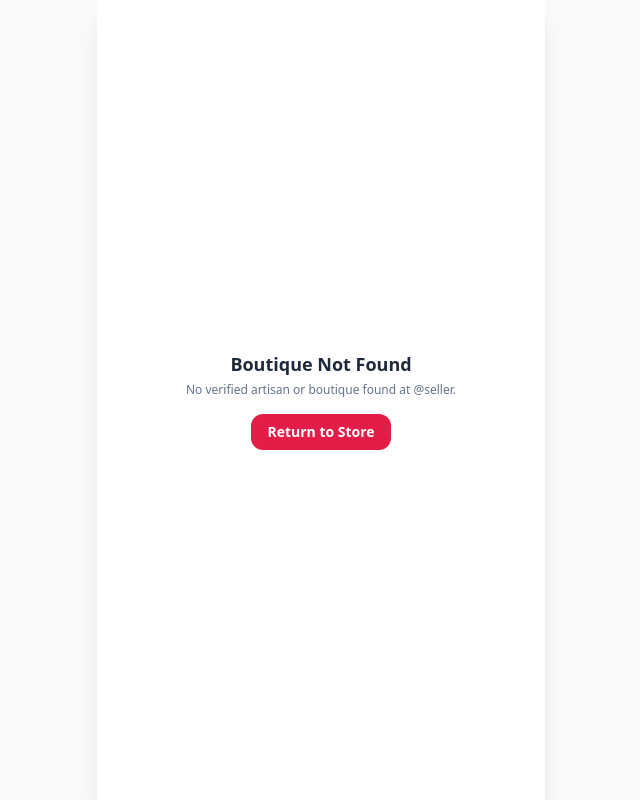
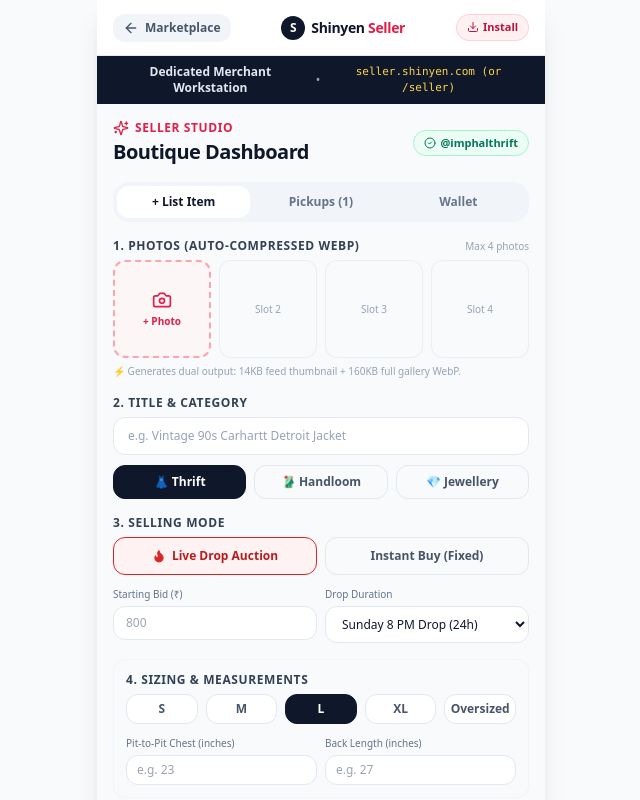
Before and after one commit to lookmaics/shinyen, a Next.js app: page /seller in a window 1280 px wide. Before the commit this address had no page. Shown: the top 800 px of the page, without its empty margins (319-959 px from the left). Built offline with nearby package versions, Linux system fonts and the light colour scheme.

Commit message:
feat(nav): separate seller app into dedicated /seller route and streamline bottom nav to 4 consumer tabs

```diff
--- a/src/app/page.tsx
+++ b/src/app/page.tsx
@@ -10,7 +10,6 @@ import { ProductCard } from "@/components/ProductCard";
 import { AuctionDrawer } from "@/components/AuctionDrawer";
 import { CheckoutDrawer } from "@/components/CheckoutDrawer";
 import { OrdersView } from "@/components/OrdersView";
-import { SellerStudio } from "@/components/SellerStudio";
 import { RiderPortal } from "@/components/RiderPortal";
 import { NavigationBottom, NavTab } from "@/components/NavigationBottom";
 import { FeedbackModal } from "@/components/FeedbackModal";
@@ -31,6 +30,7 @@ import {
   CheckCircle2,
   Package,
   Layers,
+  Store,
 } from "lucide-react";
 
 export default function Home() {
@@ -60,7 +60,6 @@ export default function Home() {
   const tabScrollRef = useRef<Record<NavTab, number>>({
     store: 0,
     drops: 0,
-    sell: 0,
     orders: 0,
     profile: 0,
   });
@@ -69,7 +68,7 @@ export default function Home() {
   useEffect(() => {
     if (typeof window === "undefined") return;
 
-    const validTabs: NavTab[] = ["store", "drops", "sell", "orders", "profile"];
+    const validTabs: NavTab[] = ["store", "drops", "orders", "profile"];
     const initialHash = window.location.hash.replace("#", "") as NavTab;
 
     if (validTabs.includes(initialHash)) {
@@ -332,21 +331,14 @@ export default function Home() {
             </div>
           )}
 
-          {/* TAB 3: SELLER STUDIO (60s Listing) */}
-          {currentTab === "sell" && (
-            <div key="sell" className="tab-enter">
-              <SellerStudio />
-            </div>
-          )}
-
-          {/* TAB 4: ORDERS VIEW (OTP & Tracking) */}
+          {/* TAB 3: ORDERS VIEW (OTP & Real-Time Tracking) */}
           {currentTab === "orders" && (
             <div key="orders" className="tab-enter">
               <OrdersView />
             </div>
           )}
 
-          {/* TAB 5: PROFILE VIEW */}
+          {/* TAB 4: PROFILE VIEW */}
           {currentTab === "profile" && (
             <div key="profile" className="tab-enter p-4 space-y-4 max-w-md mx-auto pb-24">
               <div className="flex items-center gap-3.5 bg-white p-4 rounded-2xl border border-slate-100 shadow-xs">
@@ -364,6 +356,33 @@ export default function Home() {
                   <p className="text-[11px] text-slate-400 mt-0.5">Yaiskul Leirak, Imphal West</p>
                 </div>
               </div>
+
+              {/* Standalone Seller App Gateway */}
+              <Link
+                href="/seller"
+                onClick={() => triggerHaptic(10)}
+                className="group p-4 rounded-2xl bg-gradient-to-r from-slate-900 via-slate-800 to-slate-900 text-white shadow-md flex items-center justify-between hover:shadow-lg transition-all tap-depress border border-slate-700/60"
+              >
+                <div className="flex items-center gap-3">
+                  <div className="w-10 h-10 rounded-xl bg-rose-600/20 border border-rose-500/40 flex items-center justify-center text-rose-400 shrink-0">
+                    <Store className="w-5 h-5" />
+                  </div>
+                  <div>
+                    <div className="flex items-center gap-1.5">
+                      <span className="text-sm font-extrabold text-white">
+                        Launch Shinyen Seller App
+                      </span>
+                      <span className="px-1.5 py-0.5 rounded-full text-[9px] font-bold bg-rose-600 text-white uppercase tracking-wider">
+                        MSME Workstation
+                      </span>
+                    </div>
+                    <p className="text-[11px] text-slate-300 mt-0.5">
+                      60s drop listings • Auto image compression • Dispatch to Lookmai riders
+                    </p>
+                  </div>
+                </div>
+                <ArrowRight className="w-4 h-4 text-slate-400 group-hover:translate-x-1 group-hover:text-white transition-all shrink-0 ml-2" />
+              </Link>
 
               {/* Operational Tools Section */}
               <div className="space-y-2">
--- /dev/null
+++ b/src/app/seller/page.tsx
@@ -0,0 +1,118 @@
+"use client";
+
+import React, { useState, useEffect } from "react";
+import Link from "next/link";
+import { SellerStudio } from "@/components/SellerStudio";
+import { triggerHaptic } from "@/lib/utils";
+import {
+  ArrowLeft,
+  Share2,
+  Download,
+  Sparkles,
+  ShieldCheck,
+  CheckCircle2,
+  Store,
+  ExternalLink,
+} from "lucide-react";
+
+export default function SellerPage() {
+  const [isPwaInstalled, setIsPwaInstalled] = useState(false);
+  const [installPrompt, setInstallPrompt] = useState<any>(null);
+
+  useEffect(() => {
+    // Listen for PWA beforeinstallprompt event
+    const handleBeforeInstall = (e: any) => {
+      e.preventDefault();
+      setInstallPrompt(e);
+    };
+    window.addEventListener("beforeinstallprompt", handleBeforeInstall);
+
+    // Check if running in standalone mode (installed PWA)
+    if (
+      window.matchMedia("(display-mode: standalone)").matches ||
+      (window.navigator as any).standalone === true
+    ) {
+      setIsPwaInstalled(true);
+    }
+
+    return () => {
+      window.removeEventListener("beforeinstallprompt", handleBeforeInstall);
+    };
+  }, []);
+
+  const handleInstallClick = async () => {
+    triggerHaptic(12);
+    if (installPrompt) {
+      installPrompt.prompt();
+      const choice = await installPrompt.userChoice;
+      if (choice.outcome === "accepted") {
+        setIsPwaInstalled(true);
+      }
+      setInstallPrompt(null);
+    } else {
+      // Fallback instruction for iOS Safari / Chrome
+      alert(
+        "To install Shinyen Seller App:\n\n1. Tap the Share button (or browser menu ⋮)\n2. Select 'Add to Home Screen'\n\nThis gives you instant 1-tap camera access and order notifications!"
+      );
+    }
+  };
+
+  return (
+    <div className="ios-page-enter min-h-screen bg-slate-50 flex flex-col">
+      {/* Top Standalone Seller Header Bar */}
+      <header className="sticky top-0 z-40 bg-white/95 backdrop-blur-md border-b border-slate-200/80 px-4 pt-safe h-header-safe flex items-center justify-between shadow-xs">
+        <Link
+          href="/"
+          onClick={() => triggerHaptic(8)}
+          className="flex items-center gap-1.5 text-xs font-bold text-slate-600 hover:text-slate-900 tap-depress py-1.5 px-2.5 rounded-xl bg-slate-100 hover:bg-slate-200 transition-colors"
+        >
+          <ArrowLeft className="w-4 h-4" />
+          <span>Marketplace</span>
+        </Link>
+
+        {/* Center Title Badge */}
+        <div className="flex items-center gap-1.5">
+          <div className="w-6 h-6 rounded-lg bg-slate-900 text-white flex items-center justify-center font-black text-xs shadow-xs">
+            S
+          </div>
+          <span className="text-sm font-black text-slate-900 tracking-tight">
+            Shinyen <span className="text-rose-600">Seller</span>
+          </span>
+        </div>
+
+        {/* PWA Home Screen Install Button */}
+        {!isPwaInstalled ? (
+          <button
+            onClick={handleInstallClick}
+            className="flex items-center gap-1 text-[11px] font-bold text-rose-700 bg-rose-50 border border-rose-200/80 px-2.5 py-1 rounded-full hover:bg-rose-100 tap-depress transition-all"
+            title="Install app to Home Screen"
+          >
+            <Download className="w-3 h-3" />
+            <span>Install</span>
+          </button>
+        ) : (
+          <div className="flex items-center gap-1 text-[11px] font-bold text-emerald-700 bg-emerald-50 px-2 py-0.5 rounded-full">
+            <CheckCircle2 className="w-3 h-3" />
+            <span>App Active</span>
+          </div>
+        )}
+      </header>
+
+      {/* Standalone Workstation Notice / Quick Link */}
+      <div className="bg-slate-900 text-white px-4 py-2 text-center text-xs flex items-center justify-center gap-2">
+        <span className="font-semibold text-slate-200">
+          Dedicated Merchant Workstation
+        </span>
+        <span className="text-slate-400">•</span>
+        <span className="text-amber-300 font-mono text-[11px]">
+          seller.shinyen.com (or /seller)
+        </span>
+      </div>
+
+      {/* Main Seller Studio Workspace */}
+      <main className="flex-1">
+        <SellerStudio />
+      </main>
+    </div>
+  );
+}
--- a/src/components/NavigationBottom.tsx
+++ b/src/components/NavigationBottom.tsx
@@ -4,7 +4,7 @@ import React from "react";
 import { motion, AnimatePresence } from "framer-motion";
 import { triggerHaptic } from "@/lib/utils";
 
-export type NavTab = "store" | "drops" | "sell" | "orders" | "profile";
+export type NavTab = "store" | "drops" | "orders" | "profile";
 
 interface NavigationBottomProps {
   currentTab: NavTab;
@@ -199,7 +199,6 @@ export const NavigationBottom: React.FC<NavigationBottomProps> = ({
   const tabs: TabItem[] = [
     { id: "store", label: "Store", IconComponent: StoreAnimatedIcon },
     { id: "drops", label: "Drops", IconComponent: DropsAnimatedIcon },
-    { id: "sell", label: "Sell", IconComponent: SellAnimatedIcon },
     {
       id: "orders",
       label: "Orders",
@@ -230,7 +229,7 @@ export const NavigationBottom: React.FC<NavigationBottomProps> = ({
           <div className="absolute -top-[28px] inset-x-0 bottom-0 overflow-hidden pointer-events-none z-10">
             <div className="relative w-full h-[64px] mt-[28px] nav-scoop-elevation">
               <motion.div
-                className="absolute top-0 bottom-0 left-0 w-1/5 flex justify-center"
+                className="absolute top-0 bottom-0 left-0 w-1/4 flex justify-center"
                 initial={false}
                 animate={{ x: `${safeIndex * 100}%` }}
                 transition={{
@@ -327,9 +326,9 @@ export const NavigationBottom: React.FC<NavigationBottomProps> = ({
           </div>
 
           {/* ================================================================ */}
-          {/* LAYER 2: 5-COLUMN ACCESSIBLE INTERACTIVE BUTTON MATRIX           */}
+          {/* LAYER 2: 4-COLUMN ACCESSIBLE INTERACTIVE BUTTON MATRIX           */}
           {/* ================================================================ */}
-          <div className="grid grid-cols-5 h-full relative z-20">
+          <div className="grid grid-cols-4 h-full relative z-20">
             {tabs.map((tab) => {
               const Icon = tab.IconComponent;
               const isActive = currentTab === tab.id;
```
